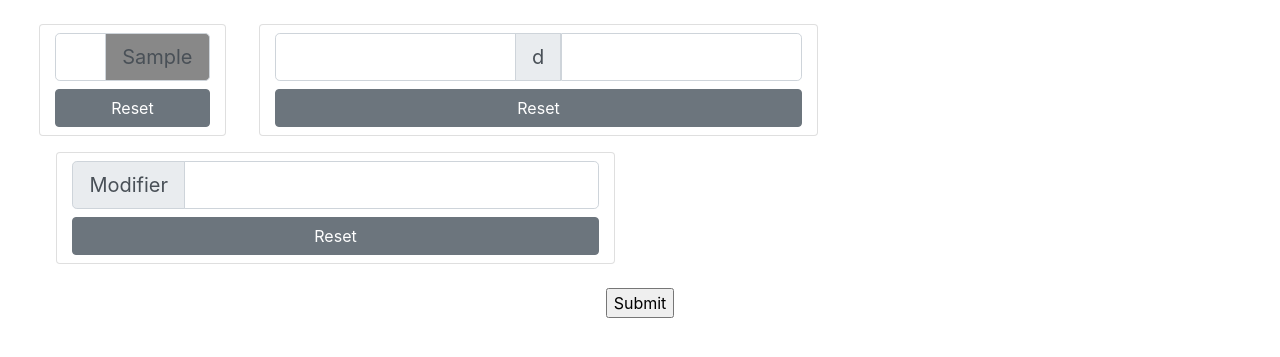
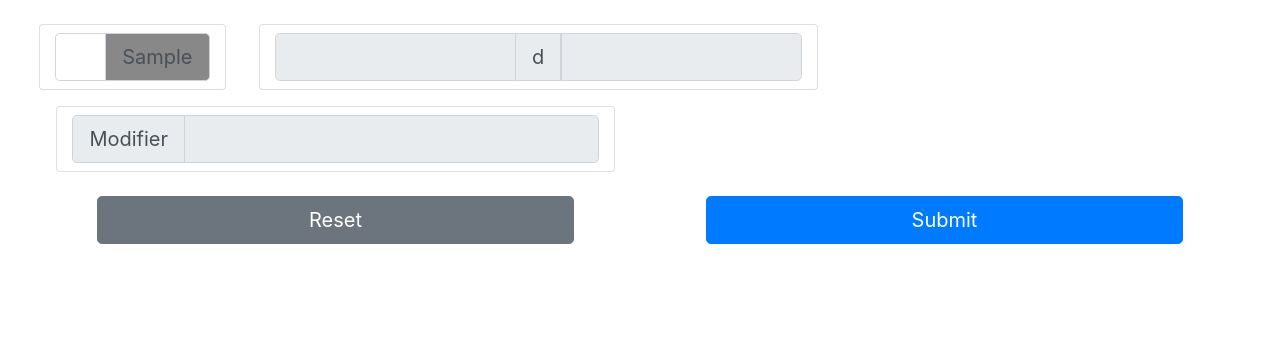
Before and after one commit to callumfrance/dice-roller, a Python web app: template dice-roller/templates/dice_build.html in a window 1280 px wide. Shown: the top 357 px of the page. Run offline with Jinja, Linux system fonts and the light colour scheme; the template is opened without the code that fills it: most values are stand-ins (such as "Sample title", 1, 10 or a date in 2020); some libraries are stand-ins or nearby versions.

Commit message:
button reorder on build

```diff
--- a/dice-roller/__init__.py
+++ b/dice-roller/__init__.py
@@ -32,8 +32,9 @@ def create_app(test_config=None):
         if request.method == 'POST':
             mystr = ''
             for key in request.form:
-                mystr += key + ': ' + request.form[key] + ', '
-            return mystr
+                if request.form[key]:
+                    mystr += request.form[key] + key + ' + '
+            return redirect(url_for('dice_quick_roll', roll_str=mystr + '0'))
 
         dice = {'d4': 'LimeGreen',
                 'd6': 'LightCoral',
--- a/dice-roller/templates/dice_build.html
+++ b/dice-roller/templates/dice_build.html
@@ -17,19 +17,19 @@
 			{% for dice_type, dice_colour in dice_types.items() %}
 				{# dice_type must be 'd8' style string #}
 				{# dice_colour must be 'LimeGreen' style string #}
-				<div class="col-lg-2 col-md-4 col-sm-6 my-2">
+				<div class="col-xl-2 col-md-4 col-sm-6 my-2">
 					<div class="row">
 						<div class="col-11 mx-auto">
 							<div class="card row">
 								<div class="input-group input-group-lg col-12">
-									<input id="{{ dice_type }}-input" name="{{ dice_type }}-input" class="form-control my-2" type="number">
+									<input id="{{ dice_type }}-input" name="{{ dice_type }}" class="form-control my-2" type="number">
 									<div class="input-group-append my-2" onClick="document.getElementById('{{ dice_type }}-input').value = 1;">
 										<span class="input-group-text" style="background:{{ dice_colour }};">{{ dice_type }}</span>
 									</div>
 								</div>
-								<div class="input-group input-group-lg col-12">
-									<button onClick="document.getElementById('{{ dice_type }}-input').value = '';" class="btn btn-secondary mb-2 col-12">Reset</button>
-								</div>
+								<!-- div class="input-group input-group-lg col-12">
+									<div onClick="document.getElementById('{{ dice_type }}-input').value = '';" class="btn btn-secondary mb-2 col-12">Reset</div>
+								</div -->
 							</div>
 						</div>
 					</div>
@@ -41,13 +41,13 @@
 					<div class="col-11 mx-auto">
 						<div class="card row">
 							<div class="input-group input-group-lg col-12">
-								<input class="form-control my-2" type="number">
+								<input class="form-control my-2" type="number" disabled>
 								<div class="input-group-append my-2"><span class="input-group-text">d</span></div>
-								<input class="form-control my-2" type="number">
+								<input class="form-control my-2" type="number" disabled>
 							</div>
-							<div class="input-group input-group-lg col-12">
-								<button onClick="document.getElementById('{{ dice_type }}-input').value = '';" class="btn btn-secondary mb-2 col-12">Reset</button>
-							</div>
+							<!-- div class="input-group input-group-lg col-12">
+								<div onClick="document.getElementById('{{ dice_type }}-input').value = '';" class="btn btn-secondary mb-2 col-12">Reset</div>
+							</div -->
 						</div>
 					</div>
 				</div>
@@ -59,19 +59,24 @@
 						<div class="card row">
 							<div class="input-group input-group-lg col-12">
 								<div class="input-group-prepend my-2"><span class="input-group-text">Modifier</span></div>
-								<input class="form-control my-2" type="number">
+								<input class="form-control my-2" type="number" disabled>
 							</div>
-							<div class="input-group input-group-lg col-12">
-								<button onClick="document.getElementById('{{ dice_type }}-input').value = '';" class="btn btn-secondary mb-2 col-12">Reset</button>
-							</div>
+							<!-- div class="input-group input-group-lg col-12">
+								<div onClick="document.getElementById('{{ dice_type }}-input').value = '';" class="btn btn-secondary mb-2 col-12">Reset</div>
+							</div -->
 						</div>
 					</div>
 				</div>
 			</div>
 
 			<div class="my-3 container-fluid">
-				<div class="row justify-content-center">
-					<input type="submit">
+				<div class="row justify-content-around">
+					<div class="col-12 col-md-5 mb-2 order-1 order-md-2">
+						<input class="btn btn-lg btn-primary col-12" type="submit">
+					</div>
+					<div class="col-12 col-md-5 mb-2 order-2 order-md-1">
+						<div onClick="resetFlaskRollers()" class="btn btn-secondary btn-lg col-12">Reset</div>
+					</div>
 				</div>
 			</div>
 		</div>
@@ -90,6 +95,12 @@ function resetRollers(all_to_reset) {
 	all_to_reset.forEach(resetRoller);
 };
 
+function resetFlaskRollers() {
+	{% for dice_type, dice_colour in dice_types.items() %}
+			document.getElementById('{{ dice_type }}-input').value = '';
+	{% endfor %}
+};
+
 function resetRoller(current_element) {
 	current_element.value = 0;
 	current_element.innerHTML = '-';
```
